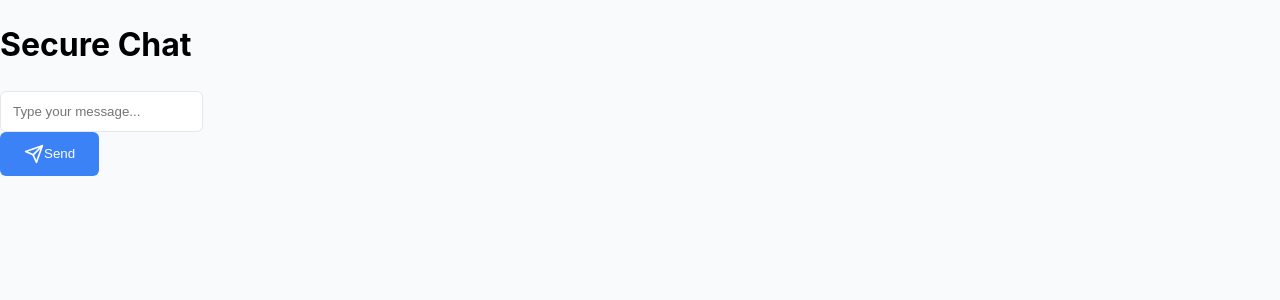
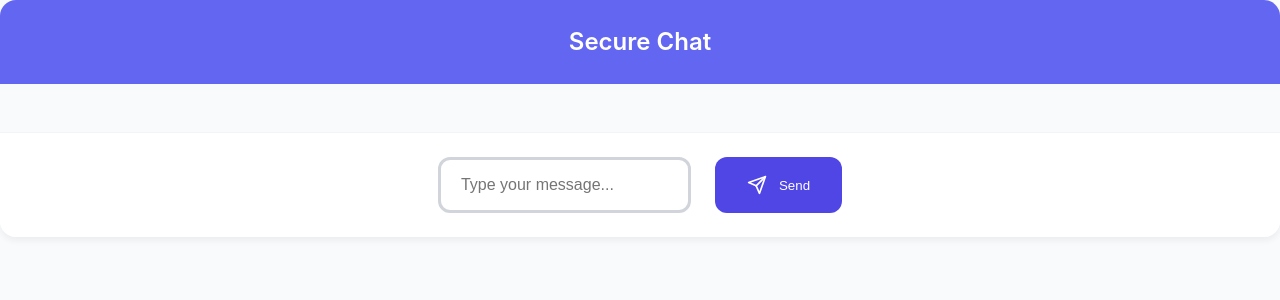
Before and after one commit to SaraLaouini1/chatbot, a React (Vite) app: page / in a window 1280 px wide. Shown: the top 300 px of the page. Built offline with nearby package versions, Linux system fonts and the light colour scheme.

Commit message:
Chat.css

```diff
--- a/src/components/Chat.css
+++ b/src/components/Chat.css
@@ -85,3 +85,141 @@
     width: 1.25rem;
     height: 1.25rem;
   }
+
+  /* Chat.css */
+  .chat-container {
+    flex: 1;
+    display: flex;
+    flex-direction: column;
+    background: white;
+    border-radius: 1rem;
+    box-shadow: 0 4px 6px rgba(0, 0, 0, 0.05);
+    overflow: hidden;
+  }
+
+  .chat-header {
+    padding: 1.5rem;
+    background: #6366f1;
+    color: white;
+    box-shadow: 0 2px 4px rgba(0, 0, 0, 0.1);
+  }
+
+  .chat-title {
+    margin: 0;
+    font-size: 1.5rem;
+    font-weight: 600;
+    text-align: center;
+  }
+
+  .messages-container {
+    flex: 1;
+    padding: 1.5rem;
+    overflow-y: auto;
+    background: #f8fafc;
+    display: flex;
+    flex-direction: column;
+    gap: 1rem;
+  }
+
+  .message {
+    max-width: 75%;
+    padding: 0.75rem 1.25rem;
+    border-radius: 1.25rem;
+    line-height: 1.5;
+    animation: messageAppear 0.3s ease-out;
+  }
+
+  .message.user {
+    align-self: flex-end;
+    background: #6366f1;
+    color: white;
+    border-radius: 1.25rem 1.25rem 0 1.25rem;
+  }
+
+  .message.bot {
+    align-self: flex-start;
+    background: white;
+    color: #1e293b;
+    border: 1px solid #e2e8f0;
+    box-shadow: 0 2px 4px rgba(0, 0, 0, 0.05);
+  }
+
+  .input-container {
+    padding: 1.5rem;
+    background: white;
+    border-top: 1px solid #f1f5f9;
+    display: flex;
+    justify-content: center;
+  }
+
+  .input-wrapper {
+    display: flex;
+    gap: 1rem;
+    max-width: 1000px;
+    margin: 0 auto;
+  }
+
+
+  .chat-input {
+    flex: 1;
+    padding: 1rem 1.25rem;
+    border: 3px solid #d1d5db; /* Thicker border */
+    border-radius: 0.75rem; /* More rounded corners */
+    font-size: 1rem;
+    transition: all 0.2s ease-in-out;
+    margin-right: 0.5rem;
+  }
+
+
+  .chat-input:focus {
+    border: 3px solid #6366f1; /* Purple border when focused */
+    box-shadow: 0 0 0 3px rgba(99, 102, 241, 0.1); /* Subtle glow effect */
+  }
+
+  .send-button {
+    padding: 1rem 2rem;
+    border-radius: 12px;
+    background: #4f46e5;
+    display: flex;
+    align-items: center;
+    gap: 0.75rem;
+  }
+
+  .send-button:hover {
+    background: #4f46e5;
+  }
+
+  .send-button:disabled {
+    background: #c7d2fe;
+    cursor: not-allowed;
+  }
+
+  .loading-indicator {
+    display: flex;
+    align-items: center;
+    justify-content: center;
+    padding: 1rem;
+    color: #64748b;
+    gap: 0.75rem;
+  }
+
+  .spinner {
+    width: 1.25rem;
+    height: 1.25rem;
+    border: 3px solid #e2e8f0;
+    border-top-color: #6366f1;
+    border-radius: 50%;
+    animation: spin 1s linear infinite;
+  }
+
+  .error-message {
+    background: #fee2e2;
+    color: #dc2626;
+    padding: 1rem;
+    border-radius: 0.75rem;
+    margin: 0 1.5rem 1rem;
+    display: flex;
+    align-items: center;
+    gap: 0.75rem;
+    animation: slideIn 0.3s ease-out;
+  }
```
